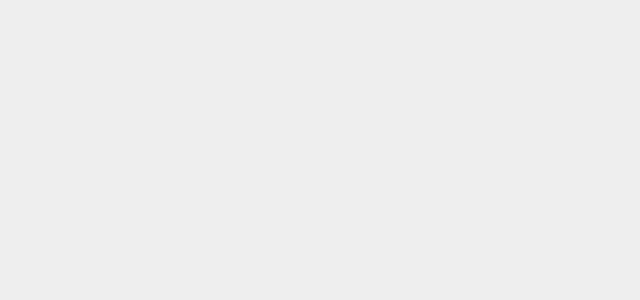
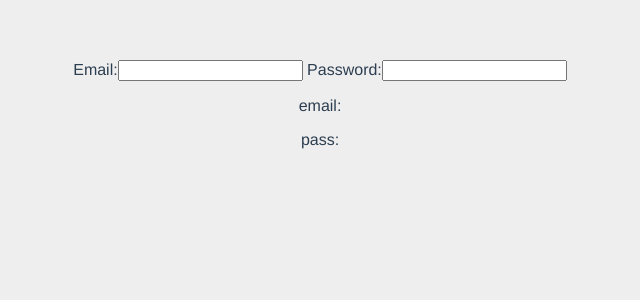
Before and after one commit to fatenhussein/formsWithVue, a Vue app: page / in a window 1280 px wide. Shown: the top 300 px of the page, without its empty margins (320-960 px from the left). Built offline with nearby package versions, Linux system fonts and the light colour scheme.

Commit message:
first commit

```diff
--- a/src/App.vue
+++ b/src/App.vue
@@ -1,14 +1,15 @@
 <template>
-<div></div>
+<SignUp/>
 </template>
 
 <script>
 
+import SignUp from './components/SignupForm.vue'
+export default {
 
-export default {
   name: 'App',
   components: {
-
+    SignUp
   }
 }
 </script>
--- a/src/components/SignupForm.vue
+++ b/src/components/SignupForm.vue
@@ -1,15 +1,23 @@
 <template lang="">
-<form >
-<label > Email:</label>
-<input type="email" required>
+  <form>
+    <label> Email:</label>
+    <input type="email" required v-model="email" />
 
-</form>
+    <label> Password:</label>
+    <input type="password" required v-model="pass" />
+  </form>
+
+  <p>email:{{ email }}</p>
+  <p>pass:{{ pass }}</p>
 </template>
 <script>
 export default {
-
-}
+  data() {
+    return {
+      email: '',
+      pass: '',
+    };
+  },
+};
 </script>
-<style lang="">
-
-</style>
+<style lang=""></style>
```
